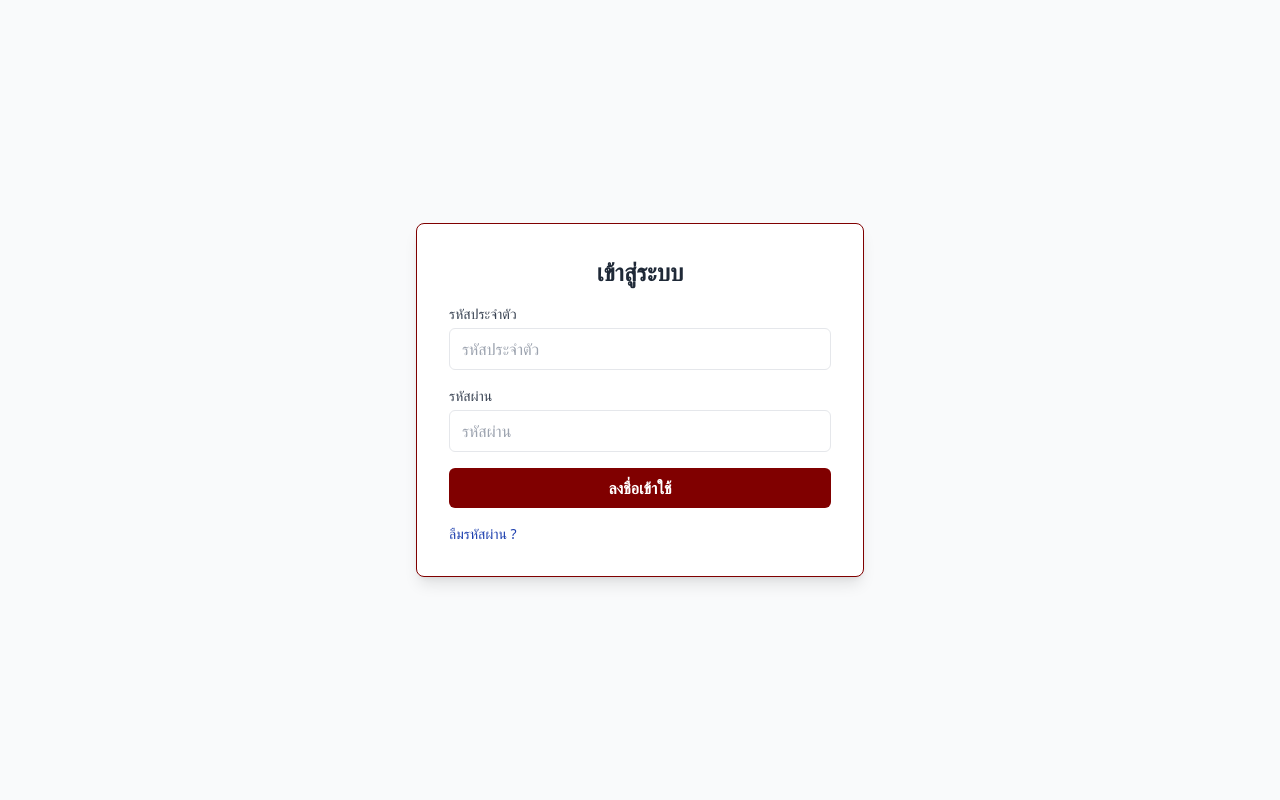
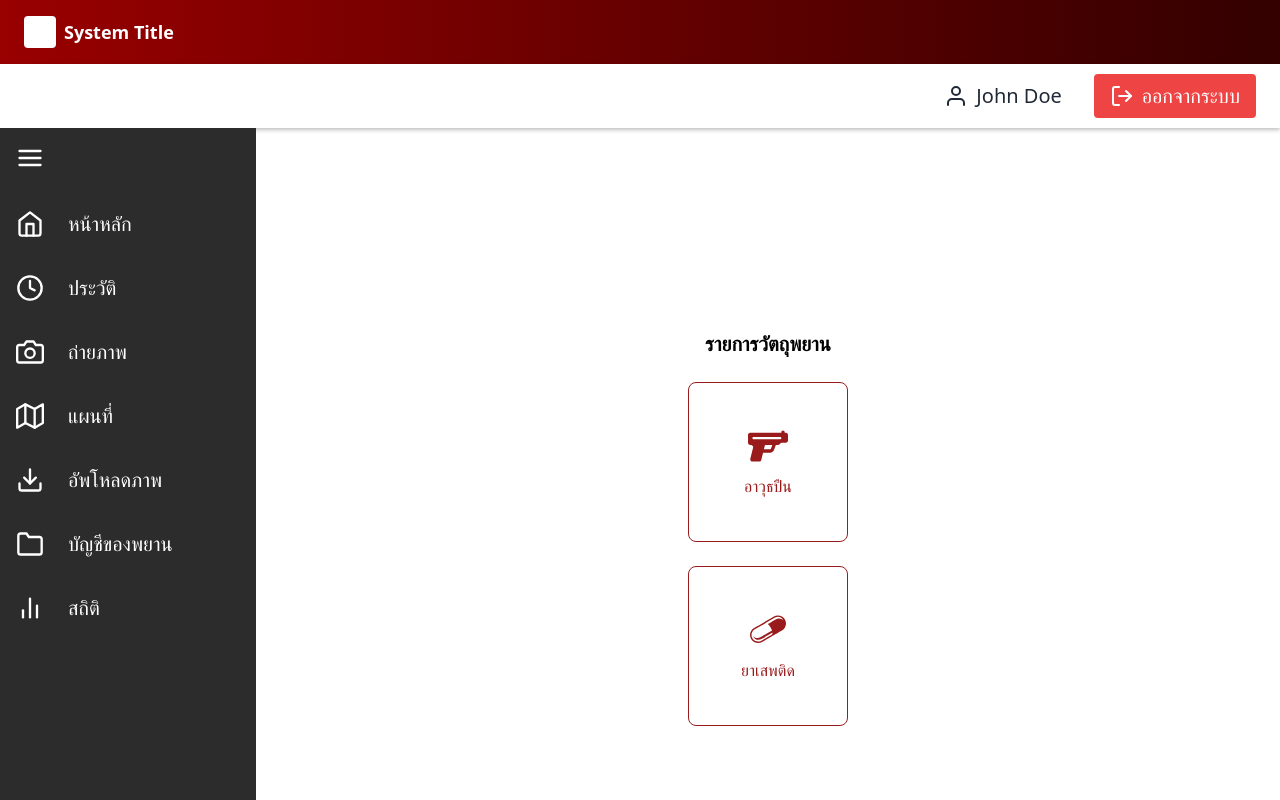
Before and after one commit to Jamamaboy/Gunzing_Opd.js, a React (Vite) app: page / in a window 1280 px wide. Built offline with nearby package versions, Linux system fonts and the light colour scheme; the HTML template or start-up script is replaced by a standard one.

Commit message:
สร้างหน้าเลือก moduleที่ใช้สำหรับเลือกว่าจะดcatalogของอะไร

```diff
--- a/src/App.jsx
+++ b/src/App.jsx
@@ -7,9 +7,16 @@ import InformationBar from "./components/InformationBar";
 
 const App = () => {
   return (
+    <div className="h-screen flex flex-col">
+      <PrimaryBar />
+      <SecondaryBar />
+      <div className="flex flex-1 overflow-hidden">
+        <Sidebar />
         <div className="flex-1 overflow-auto">
-            <Content />
+          <Content />
         </div>
+      </div>
+    </div>
   );
 };
 
--- a/src/components/Content.jsx
+++ b/src/components/Content.jsx
@@ -1,43 +1,33 @@
-import { FaShareSquare } from "react-icons/fa";
+import { FaGun } from "react-icons/fa6";
+import { GiPill } from "react-icons/gi";
 
-function Content() {
+export default function Content() {
+  const items = [
+    { id: 1, icon: <FaGun size={40} className="text-red-800" />, label: "อาวุธปืน" },
+    { id: 2, icon: <GiPill size={40} className="text-red-800" />, label: "ยาเสพติด" },
+  ];
+
+  const handleClick = (label) => {
+    alert(`คุณเลือก: ${label}`);
+  };
+
   return (
-    <div className="flex items-center justify-center min-h-screen bg-gray-50">
-      <div className="w-full max-w-md p-8 space-y-4 bg-white border border-[#800000] rounded-lg shadow-lg">
-        <h2 className="text-2xl font-semibold text-center text-gray-800">เข้าสู่ระบบ</h2>
-
-        <div className="space-y-4">
-          <div>
-            <label className="block text-sm font-medium text-gray-700" htmlFor="username">รหัสประจำตัว</label>
-            <input
-              id="username"
-              type="text"
-              className="w-full px-3 py-2 mt-1 text-gray-700 border rounded-md focus:outline-none focus:ring-2 focus:ring-[#800000]"
-              placeholder="รหัสประจำตัว"
-            />
+    <div className="flex flex-col items-center justify-center h-screen gap-6 p-4 overflow-hidden">
+      <h1 className="text-xl font-bold">รายการวัตถุพยาน</h1>
+      <div className="flex flex-col items-center gap-6">
+        {items.map((item) => (
+          <div
+            key={item.id}
+            onClick={() => handleClick(item.label)}
+            className="w-40 h-40 flex items-center justify-center border border-red-800 cursor-pointer hover:shadow-2xl transition duration-300 ease-in-out rounded-lg"
+          >
+            <div className="flex flex-col items-center justify-center gap-2 p-4">
+              {item.icon}
+              <span className="text-red-800 font-medium">{item.label}</span>
+            </div>
           </div>
-
-          <div>
-            <label className="block text-sm font-medium text-gray-700" htmlFor="password">รหัสผ่าน</label>
-            <input
-              id="password"
-              type="password"
-              className="w-full px-3 py-2 mt-1 text-gray-700 border rounded-md focus:outline-none focus:ring-2 focus:ring-[#800000]"
-              placeholder="รหัสผ่าน"
-            />
-          </div>
-        </div>
-
-        <button className="w-full px-4 py-2 mt-4 font-semibold text-white bg-[#800000] rounded-md hover:bg-red-700 focus:outline-none">
-          ลงชื่อเข้าใช้
-        </button>
-
-        <div className="flex flex-col items-left mt-4 text-sm text-blue-800">
-          <a href="#" className="hover:underline">ลืมรหัสผ่าน ?</a>
-        </div>
+        ))}
       </div>
     </div>
   );
 }
-
-export default Content;
```
